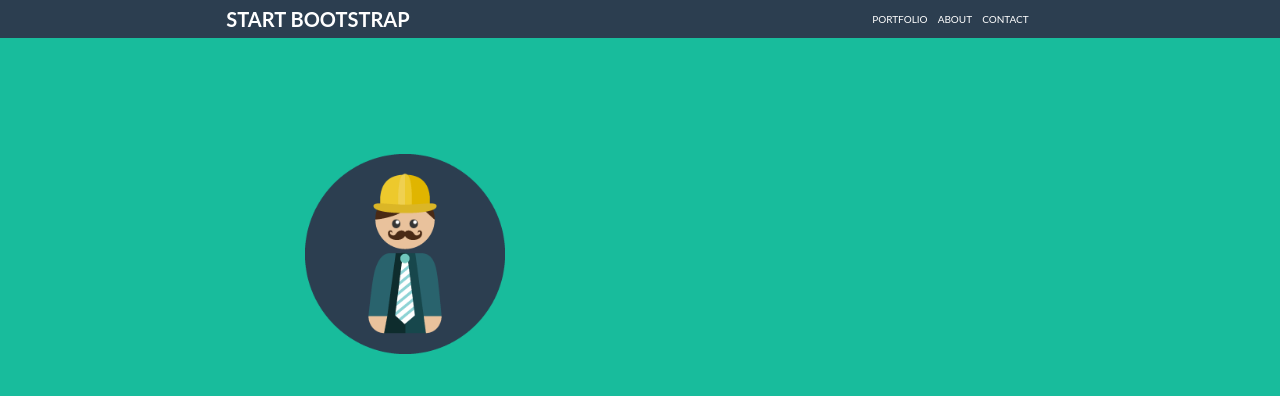
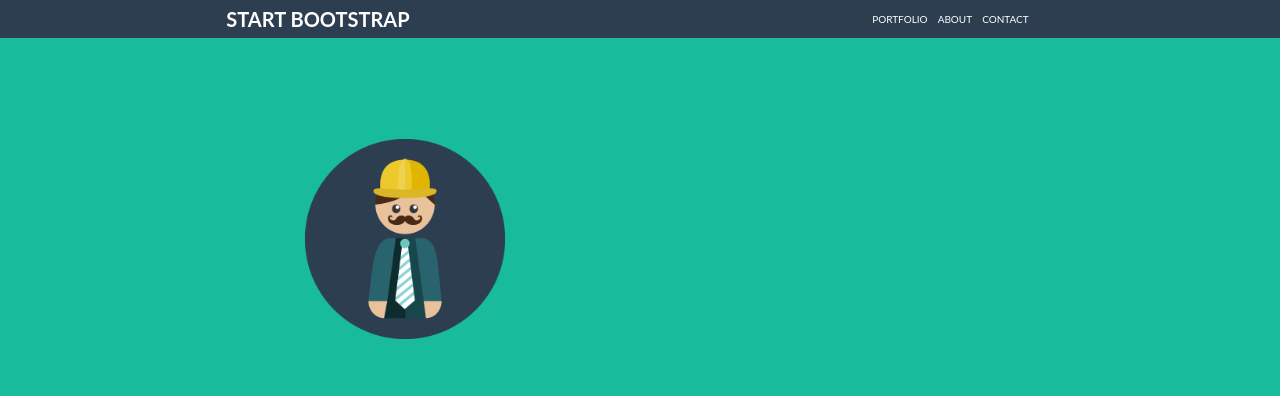
Before and after one commit to MirandaFayra/FREELANCER, a plain HTML site: page index.html in a window 1280 px wide. Shown: the top 396 px of the page. Drawn offline with Linux system fonts and the light colour scheme.

Commit message:
Arrumar Div do Start

```diff
--- a/css/main.css
+++ b/css/main.css
@@ -51,8 +51,10 @@ h1,h2,h3,h4 {
     display: flex;
     height: 200px;
     width: 200px;
-    margin-top: 80px;
+    margin-top: 50px;
     margin-bottom: 35px;
+    margin-left: 0px;
+    margin-right: 0px;
 }
 
 .start {
```
